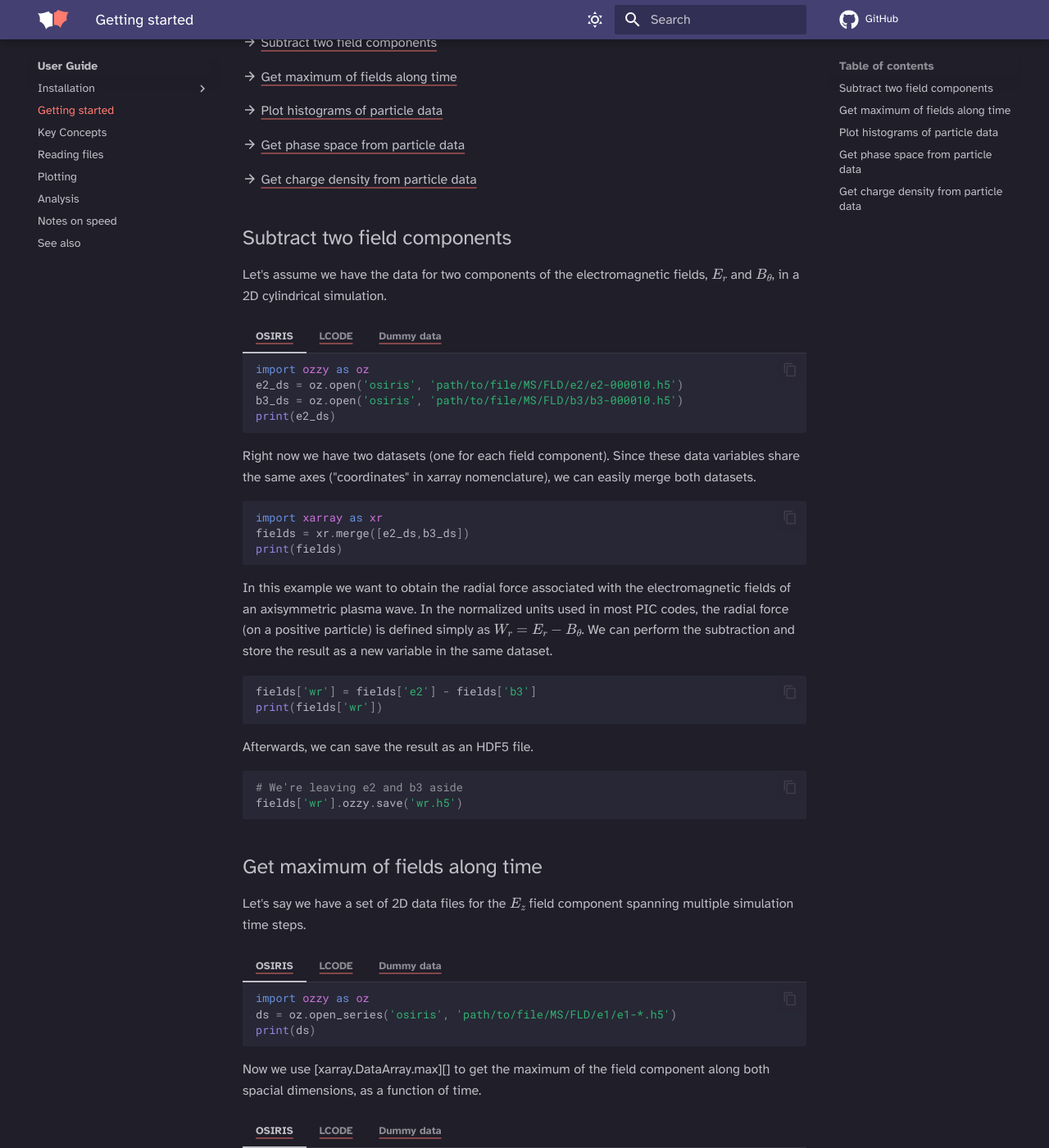
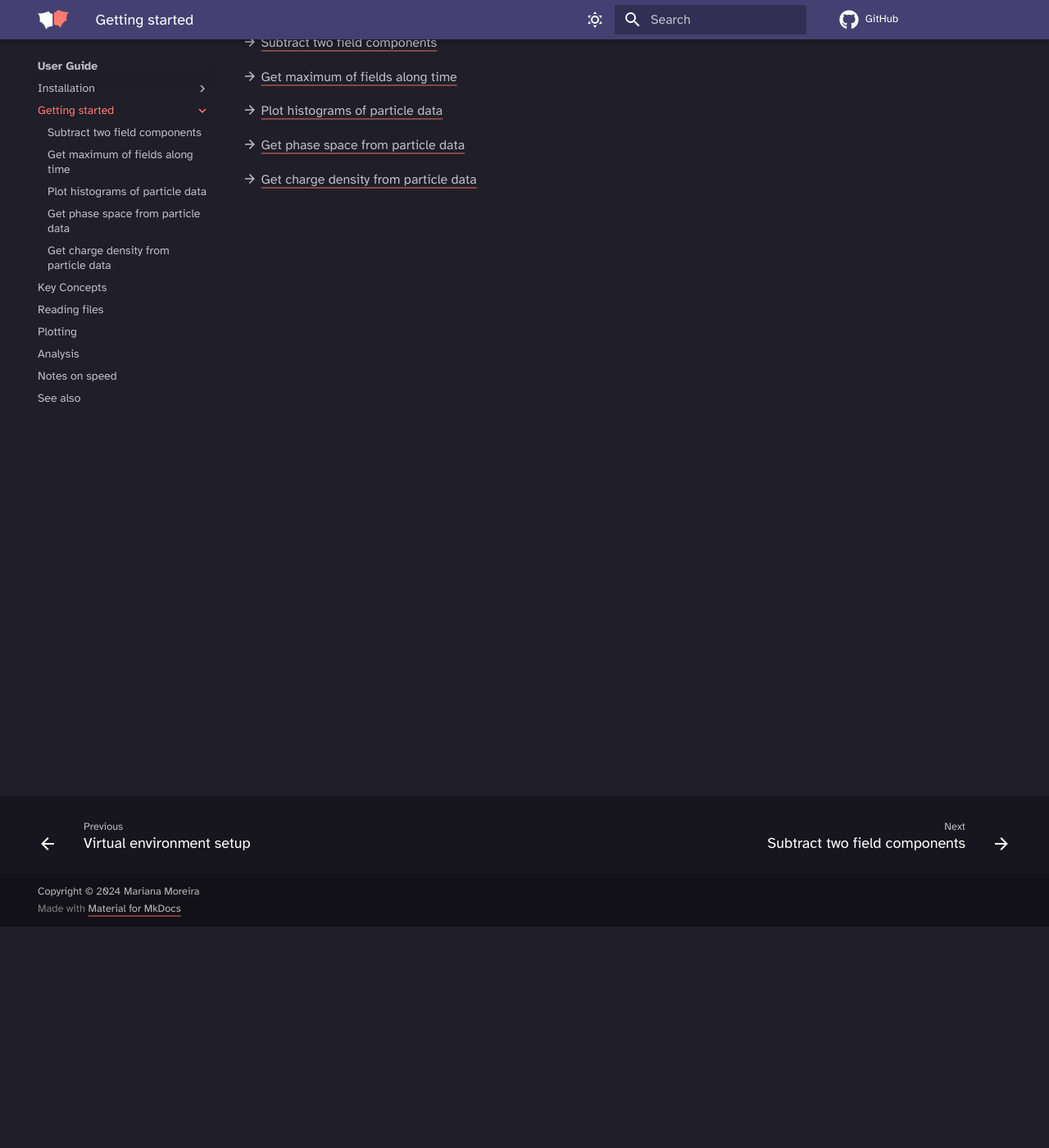
Before and after one commit to mtrocadomoreira/ozzy, an MkDocs documentation site: the page built from docs/docs/user-guide/getting-started/index.md, in a window 1280 px wide and 1400 px high, scrolled down 270 px. Shown: the whole window at 82% size. Built offline with MkDocs 1.6.1 and Material for MkDocs 9.7.7, drawn with Linux system fonts in a browser that asks for light colours; comment, search, counter and statistics services are not loaded; some of the changed text lies outside the part shown.

Commit message:
docs: work on getting started

````diff
--- a/docs/docs/user-guide/getting-started.md
+++ /dev/null
@@ -1,157 +0,0 @@
-
-# Getting started
-
-
-Below are a few simple examples of what you can do with ozzy:
-
-
-:material-arrow-right: [Subtract two field components]()
-
-:material-arrow-right: [Get maximum of fields along time]()
-
-:material-arrow-right: [Plot histograms of particle data]()
-
-:material-arrow-right: [Get phase space from particle data]()
-
-:material-arrow-right: [Get charge density from particle data]()
-
-
-
-## Subtract two field components
-
-Let's assume we have the data for two components of the electromagnetic fields, $E_r$ and $B_\theta$, in a 2D cylindrical simulation.
-
-=== "OSIRIS"
-	```python
-	import ozzy as oz
-	e2_ds = oz.open('osiris', 'path/to/file/MS/FLD/e2/e2-000010.h5')
-	b3_ds = oz.open('osiris', 'path/to/file/MS/FLD/b3/b3-000010.h5')
-	print(e2_ds)
-	```
-
-=== "LCODE"
-
-	```python
-	import ozzy as oz
-	e2_ds = oz.open('lcode', 'path/to/file/er00200.swp')
-	b3_ds = oz.open('lcode', 'path/to/file/bf00200.swp')
-	print(e2_ds)
-	```
-
-=== "Dummy data"
-
-	```python
-	import ozzy as oz
-	import numpy as np
-
-	# Create some dummy data
-	x1 = np.linspace(0, 10, 100)
-	x2 = np.linspace(-5, 5, 50)
-	e2_data = np.random.rand(50, 100)
-	b3_data = np.random.rand(50, 100)
-
-	# Create the Datasets
-	e2_ds = oz.Dataset({'e2': (['x2','x1'],e2_data)}, coords={'x1': x1, 'x2': x2}, pic_data_type='grid', data_origin='ozzy')
-	b3_ds = oz.Dataset({'b3': (['x2','x1'],b3_data)}, coords={'x1': x1, 'x2': x2}, pic_data_type='grid', data_origin='ozzy')
-
-	print(e2_ds)
-	```
-Right now we have two datasets (one for each field component). Since these data variables share the same axes ("coordinates" in xarray nomenclature), we can easily merge both datasets.
-
-```python
-import xarray as xr
-fields = xr.merge([e2_ds,b3_ds])
-print(fields)
-```
-
-In this example we want to obtain the radial force associated with the electromagnetic fields of an axisymmetric plasma wave. In the normalized units used in most PIC codes, the radial force (on a positive particle) is defined simply as $W_r = E_r - B_\theta$. We can perform the subtraction and store the result as a new variable in the same dataset.
-
-```python
-fields['wr'] = fields['e2'] - fields['b3']
-print(fields['wr'])
-```
-
-Afterwards, we can save the result as an HDF5 file.
-
-
-```python
-# We're leaving e2 and b3 aside
-fields['wr'].ozzy.save('wr.h5')
-```
-
-## Get maximum of fields along time
-
-Let's say we have a set of 2D data files for the $E_z$ field component spanning multiple simulation time steps.
-
-
-=== "OSIRIS"
-	```python
-	import ozzy as oz
-	ds = oz.open_series('osiris', 'path/to/file/MS/FLD/e1/e1-*.h5')
-	print(ds)
-	```
-
-=== "LCODE"
-
-	```python
-	import ozzy as oz
-	ds = oz.open_series('lcode', 'path/to/file/ez*.swp')
-	print(ds)
-	```
-
-=== "Dummy data"
-
-	```python
-	import ozzy as oz
-	import numpy as np
-
-	# Create some dummy data
-	x1 = np.linspace(0, 10, 100)
-	x2 = np.linspace(-5, 5, 50)
-	t = np.linspace(0, 1000, 20)
-	data = np.random.rand(50, 100, 20)
-
-	# Create a DataArray
-	da = oz.DataArray(data, coords={'t': t, 'x1': x1, 'x2': x2}, dims=['x2','x1','t'], name='e1', pic_data_type='grid', data_origin='ozzy')
-
-	print(da)
-	```
-
-Now we use [xarray.DataArray.max][] to get the maximum of the field component along both spacial dimensions, as a function of time.
-
-=== "OSIRIS"
-	```python
-	max_t = ds['e1'].max(dim=['x1','x2'])
-	print(max_t)
-	```
-
-=== "LCODE"
-
-	```python
-	max_t = ds['ez'].max(dim=['x1','x2'])
-	print(max_t)
-	```
-
-=== "Dummy data"
-
-	```python
-	max_t = da.max(dim=['x1','x2'])
-	print(max_t)
-	```
-
-Note how the output DataArray keeps the information about the time axis.
-
-
-## Plot histograms of particle data
-
-## Get phase space from particle data
-
-## Get charge density from particle data
-
-
-<!-- Hello blabla
-
-<figure markdown="span">
-	![Image title](https://dummyimage.com/600x400/){ width="300" }
-	<figcaption>Image caption</figcaption>
-</figure> -->
--- /dev/null
+++ b/docs/docs/user-guide/getting-started/index.md
@@ -0,0 +1,15 @@
+# Getting started
+
+
+Below are a few simple examples of what you can do with ozzy:
+
+
+:material-arrow-right: [Subtract two field components](subtract-two-field-components.md)
+
+:material-arrow-right: [Get maximum of fields along time](max-along-time.md)
+
+:material-arrow-right: [Plot histograms of particle data](histograms.md)
+
+:material-arrow-right: [Get phase space from particle data](phase-space.md)
+
+:material-arrow-right: [Get charge density from particle data](charge-density.md)
--- a/docs/mkdocs.yml
+++ b/docs/mkdocs.yml
@@ -179,7 +179,13 @@
     - Installation:
       - user-guide/installation/index.md
       - Virtual environment setup: user-guide/installation/virtual-environments.md
-    - Getting started: user-guide/getting-started.md
+    - Getting started:
+      - user-guide/getting-started/index.md
+      - Subtract two field components: user-guide/getting-started/subtract-two-field-components.md
+      - Get maximum of fields along time: user-guide/getting-started/max-along-time.md
+      - Plot histograms of particle data: user-guide/getting-started/histograms.md
+      - Get phase space from particle data: user-guide/getting-started/phase-space.md
+      - Get charge density from particle data: user-guide/getting-started/charge-density.md
     - Key Concepts: user-guide/key-concepts.md
     - Reading files: user-guide/reading-files.md
     - Plotting: user-guide/plotting.md
````
Also changed, not shown: docs/docs/user-guide/getting-started/charge-density.md (added, +1 -0 lines), docs/docs/user-guide/getting-started/histograms.md (added, +1 -0 lines), docs/docs/user-guide/getting-started/max-along-time.md (added, +62 -0 lines), docs/docs/user-guide/getting-started/phase-space.md (added, +1 -0 lines), docs/docs/user-guide/getting-started/subtract-two-field-components.md (added, +62 -0 lines), docs/docs/user-guide/key-concepts.md (+5 -1 lines), 2 other files.
